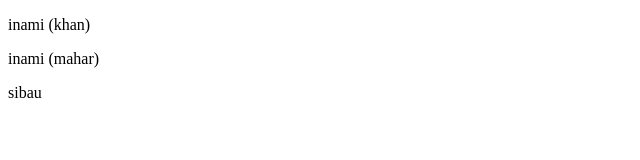
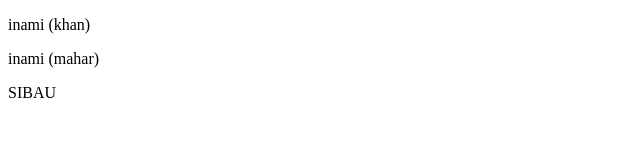
Before and after one commit to mr-inam/learn-git_hub, a plain HTML site: page index.html in a window 1280 px wide. Shown: the full height of the page, 0-640 px from the left. Drawn offline with Linux system fonts and the light colour scheme.

Commit message:
work on branch

```diff
--- a/index.html
+++ b/index.html
@@ -8,6 +8,6 @@
 <body>
     <p>inami (khan)</p>
     <p>inami (mahar)</p>
-    <p>sibau</p>
+    <p>SIBAU</p>
 </body>
 </html>
```
